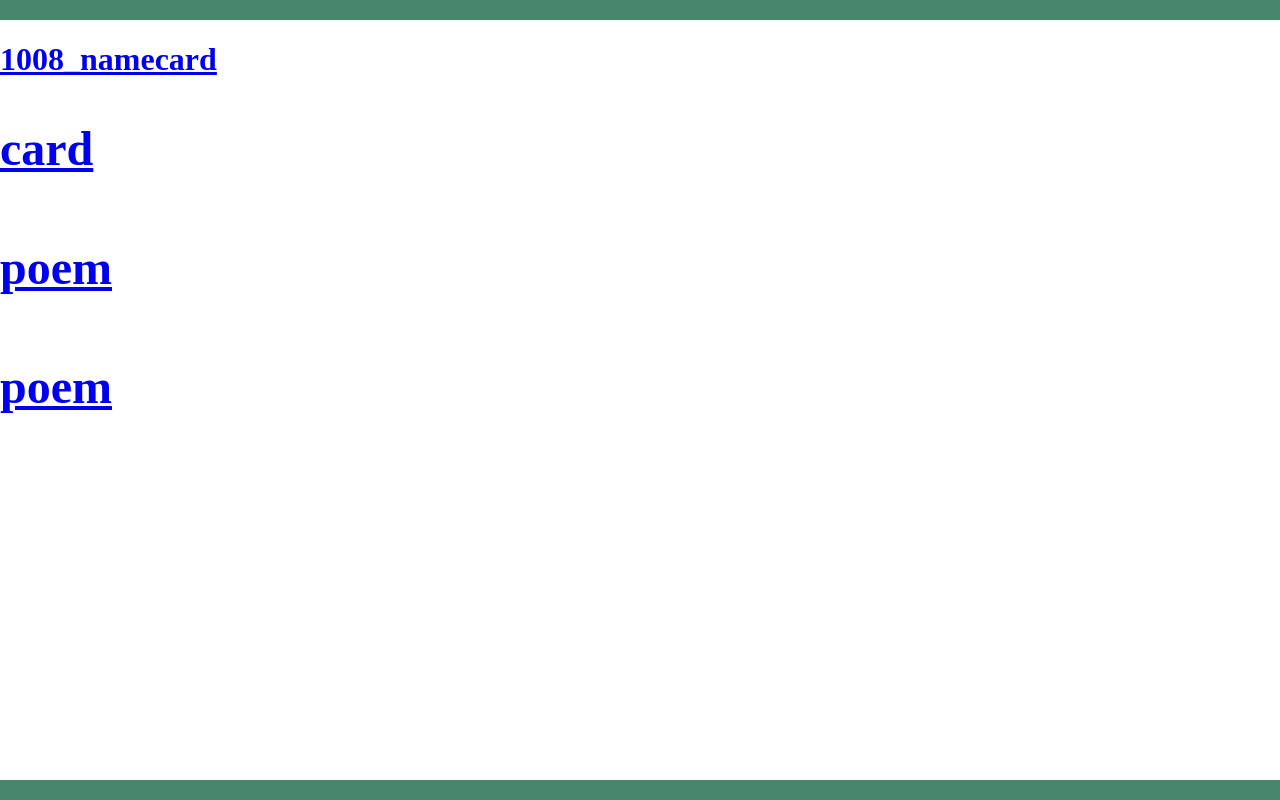
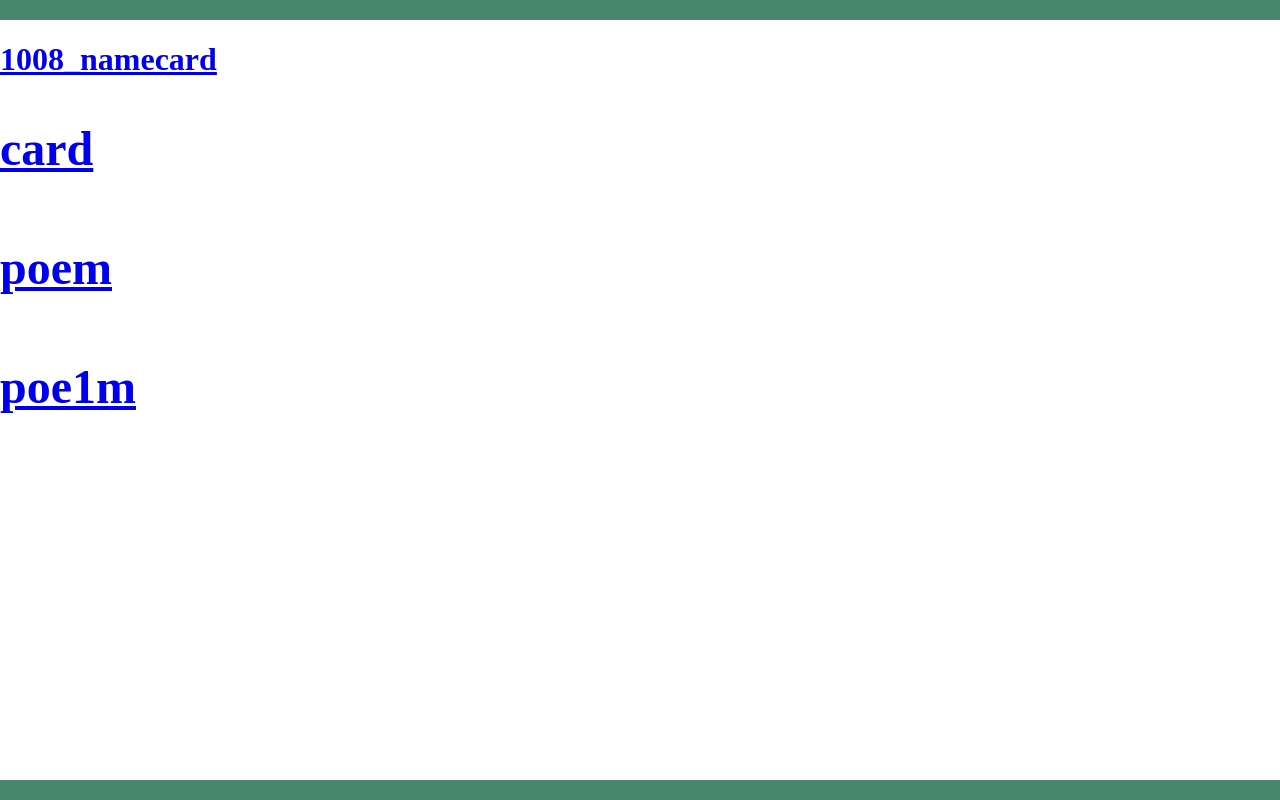
Before and after one commit to trilead0106/trilead0106.github.io, a plain HTML site: page index.html in a window 1280 px wide. Drawn offline with Linux system fonts and the light colour scheme; files that its build step writes are made by us from their sources; files whose address does not match are found by name.

Commit message:
Update index.html

```diff
--- a/index.html
+++ b/index.html
@@ -24,8 +24,8 @@
 		 <h4><a href='./1022/poem.html'>
 		  poem
 		 <h4>
-		  <h4><a href='./1105/poe1m.html'>
-		  poem<h4>
+		  <h4><a href='./1105/poem.html'>
+		  poe1m<h4>
 
 		 </body>
 
```
